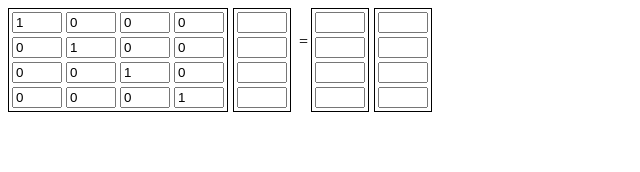
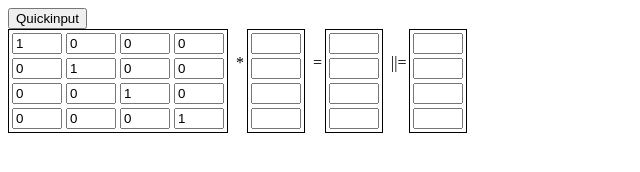
Before and after one commit to Ricket/matrixcalcs, a plain HTML site: page index.html in a window 1280 px wide. Shown: the whole page, without its empty margins (0-640 px from the left). Drawn offline with nearby package versions, Linux system fonts and the light colour scheme.

Commit message:
Add quickinput button to paste a matrix and populate the textboxes

```diff
--- a/index.html
+++ b/index.html
@@ -10,8 +10,12 @@
 	table.equals {
 		float:left;
 	}
-	input {
+	input[type=text] {
 		width:50px;
+	}
+	div.row {
+		display:block;
+		clear:both;
 	}
 	</style>
 	<script type="text/javascript" src="https://ajax.googleapis.com/ajax/libs/jquery/1.7.1/jquery.min.js"></script>
@@ -26,6 +30,25 @@
 				$('#m1_'+i+''+j).val( (i==j) ? "1" : "0" );
 			}
 		}
+
+		$('#btnQuickinput').click(function () {
+			var jsarr = prompt("Paste JS array:");
+			var mat;
+			try {
+				mat = eval(jsarr);
+			} catch(e) {
+				mat = [];
+			}
+			if(mat instanceof Array && mat.length == 16) {
+				for(var i=0; i<4; i++) {
+					for(var j=0; j<4; j++) {
+						$('#m1_'+j+''+i).val(mat[i*4+j]);
+					}
+				}
+			} else if(mat != null) {
+				alert("Expecting array with 16 elements, example: [1,0,0,0,0,1,0,0,0,0,1,0,0,0,0,1]");
+			}
+		});
 	});
 
 	function recalculate() {
@@ -44,7 +67,10 @@
 	</script>
 </head>
 <body>
-	<div>
+	<div class="row">
+		<input type="button" id="btnQuickinput" value="Quickinput" />
+	</div>
+	<div class="row">
 		<table class="matrix">
 			<tr>
 				<td><input type="text" id="m1_00" /></td>
@@ -69,6 +95,20 @@
 				<td><input type="text" id="m1_31" /></td>
 				<td><input type="text" id="m1_32" /></td>
 				<td><input type="text" id="m1_33" /></td>
+			</tr>
+		</table>
+		<table class="equals">
+			<tr>
+				<td>&nbsp;</td>
+			</tr>
+			<tr>
+				<td>*</td>
+			</tr>
+			<tr>
+				<td>&nbsp;</td>
+			</tr>
+			<tr>
+				<td>&nbsp;</td>
 			</tr>
 		</table>
 		<table class="matrix">
@@ -113,8 +153,20 @@
 				<td><input type="text" id="m3_30" /></td>
 			</tr>
 		</table>
-	</div>
-	<div>
+		<table class="equals">
+			<tr>
+				<td>&nbsp;</td>
+			</tr>
+			<tr>
+				<td>||=</td>
+			</tr>
+			<tr>
+				<td>&nbsp;</td>
+			</tr>
+			<tr>
+				<td>&nbsp;</td>
+			</tr>
+		</table>
 		<table class="matrix result normalized">
 			<tr>
 				<td><input type="text" id="m4_00" /></td>
```
